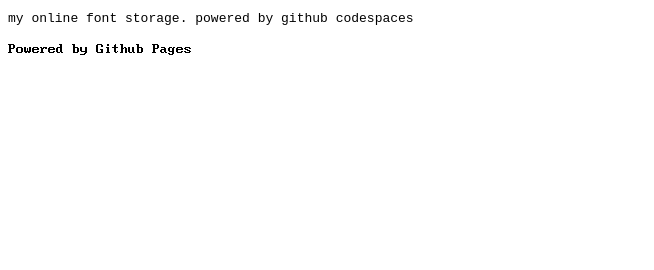
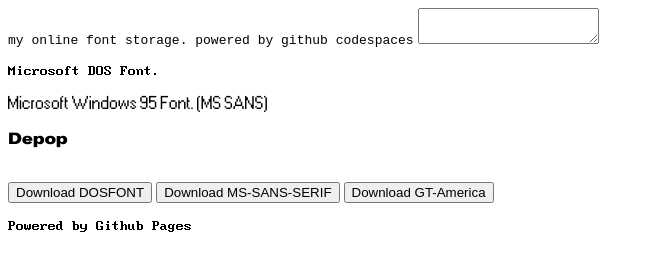
Before and after one commit to aghastmuffin/extrafonts, a plain HTML site: page index.html in a window 1280 px wide. Shown: the whole page, without its empty margins (0-654 px from the left). Drawn offline with Linux system fonts and the light colour scheme.

Commit message:
update the website

```diff
--- a/index.html
+++ b/index.html
@@ -8,16 +8,46 @@
 </head>
 <body>
     <tt>my online font storage. powered by github codespaces</tt>
+    <textarea id="genfontchange" onchange="updatedos"></textarea>
+    <p class="dos" id="dos">Microsoft DOS Font.</p>
+    <p class="winold" id="winold">Microsoft Windows 95 Font. (MS SANS)</p>
+    <p class="depop" id="depop">Depop</p>
+    <br>
+    <a href="https://aghastmuffin.github.io/extrafonts/ModernDOS8x14.ttf"><button >Download DOSFONT</button></a>
+    <a href="https://aghastmuffin.github.io/extrafonts/MS-Sans-Serif.ttf"><button >Download MS-SANS-SERIF</button></a>
+    <a href="https://aghastmuffin.github.io/extrafonts/GT-America-LCGV-Extended-Black.ttf"><button >Download GT-America</button></a>
     <p class="dos">Powered by Github Pages</p>
 <style>
 @font-face{
     font-family: DOS8x14;
     src: url(https://aghastmuffin.github.io/extrafonts/ModernDOS8x14.ttf);
 }
+@font-face{
+    font-family: SansSerifMs;
+    src: url(https://aghastmuffin.github.io/extrafonts/MS-Sans-Serif.ttf);
+}
+@font-face{
+    font-family: GTAMERICA;
+    src: url(https://aghastmuffin.github.io/extrafonts/GT-America-LCGV-Extended-Black.ttf);
+}
 .dos{
-    font-family: DOS8x14
+    font-family: DOS8x14;
 }
+.winold{
+    font-family: SansSerifMs;
+}
+.depop{
+    font-family: GTAMERICA;
 }
 </style>
+<script>
+function updatedos(){
+    let newtxt = document.getElementById("genfontchange").value;
+    document.getElementById("dos").innerHTML = newtxt;
+    document.getElementById("winold").innerHTML = newtxt;
+    document.getElementById("depop").innerHTML = newtxt;
+
+}
+</script>
 </body>
 </html>
```
